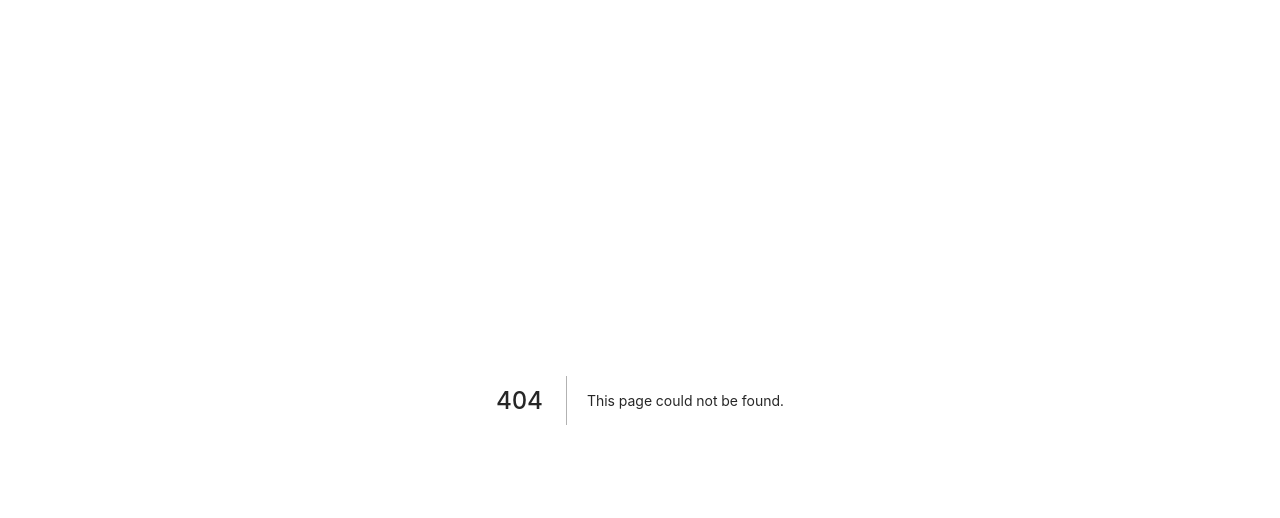
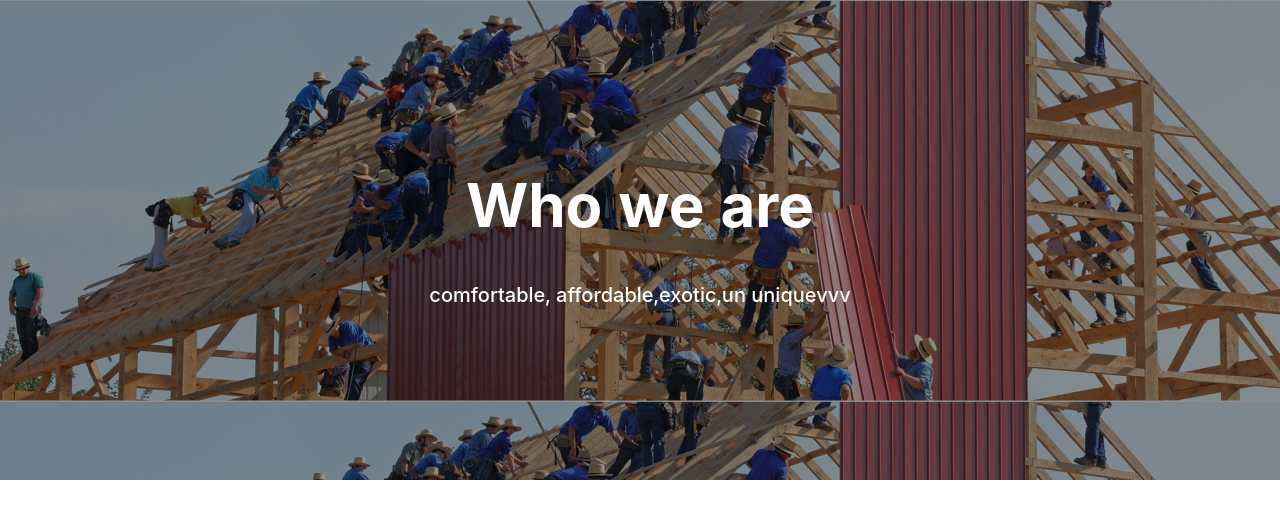
Before and after one commit to TGE24/SP-WEB-1, a Next.js app: page /about-us in a window 1280 px wide. Before the commit this address had no page. Shown: the top 518 px of the page. Built offline with nearby package versions, Linux system fonts and the light colour scheme.

Commit message:
About us Page

```diff
--- /dev/null
+++ b/pages/about-us/index.js
@@ -0,0 +1,18 @@
+import React from "react";
+import { AboutUsContainer } from "./styled";
+
+export default () => {
+  return (
+    <AboutUsContainer>
+      <div className="sectionOne">
+        <div className="over-lay">
+          <h1>Who we are</h1>
+          <h2>comfortable, affordable,exotic,un uniquevvv</h2>
+        </div>
+      </div>
+      <div className="sectionTwo">
+        <h1>Latest Real Estate</h1>
+      </div>
+    </AboutUsContainer>
+  );
+};
--- /dev/null
+++ b/pages/about-us/styled.js
@@ -0,0 +1,45 @@
+import styled from "styled-components";
+
+export const AboutUsContainer = styled.section`
+  .sectionOne {
+    width: 100%;
+    position: absolute;
+    top: 0;
+    left: 0;
+    height: 60vh;
+    background: url("../assets/aboutus.png");
+    .over-lay {
+      position: absolute;
+      top: 0;
+      left: 0;
+      width: 100%;
+      height: 60vh;
+      background: rgba(0, 0, 0, 0.43);
+      display: flex;
+      flex-direction: column;
+      justify-content: center;
+      align-items: center;
+      h1 {
+        color: #ffffff;
+        font-weight: bold;
+        font-size: 60px;
+      }
+      h2 {
+        color: #ffffff;
+        font-size: 20px;
+      }
+      @media screen and (max-width: 767px) {
+        h1 {
+          font-size: 26px;
+        }
+        h2 {
+          font-size: 12px;
+        }
+        height: 34vh;
+      }
+      @media screen and (max-width: 1255px) {
+        height: 34vh;
+      }
+    }
+  }
+`;
--- a/pages/index.js
+++ b/pages/index.js
@@ -1,10 +1,10 @@
 import Property from "./property";
 import Footer from "./footer";
+import AboutUs from "./about-us";
 
 export default () => (
   <>
     <Property />
-
     <Footer />
   </>
 );
```
